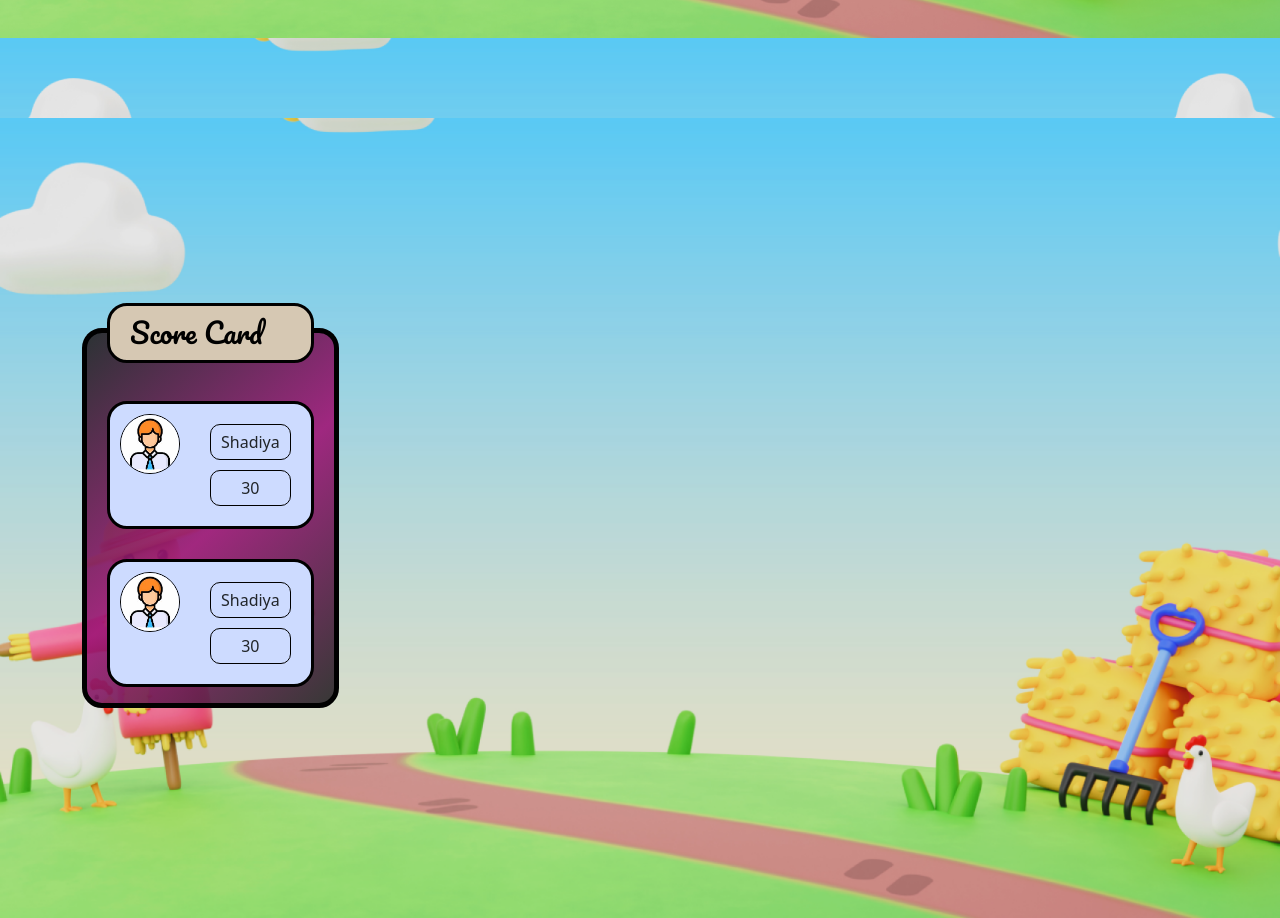
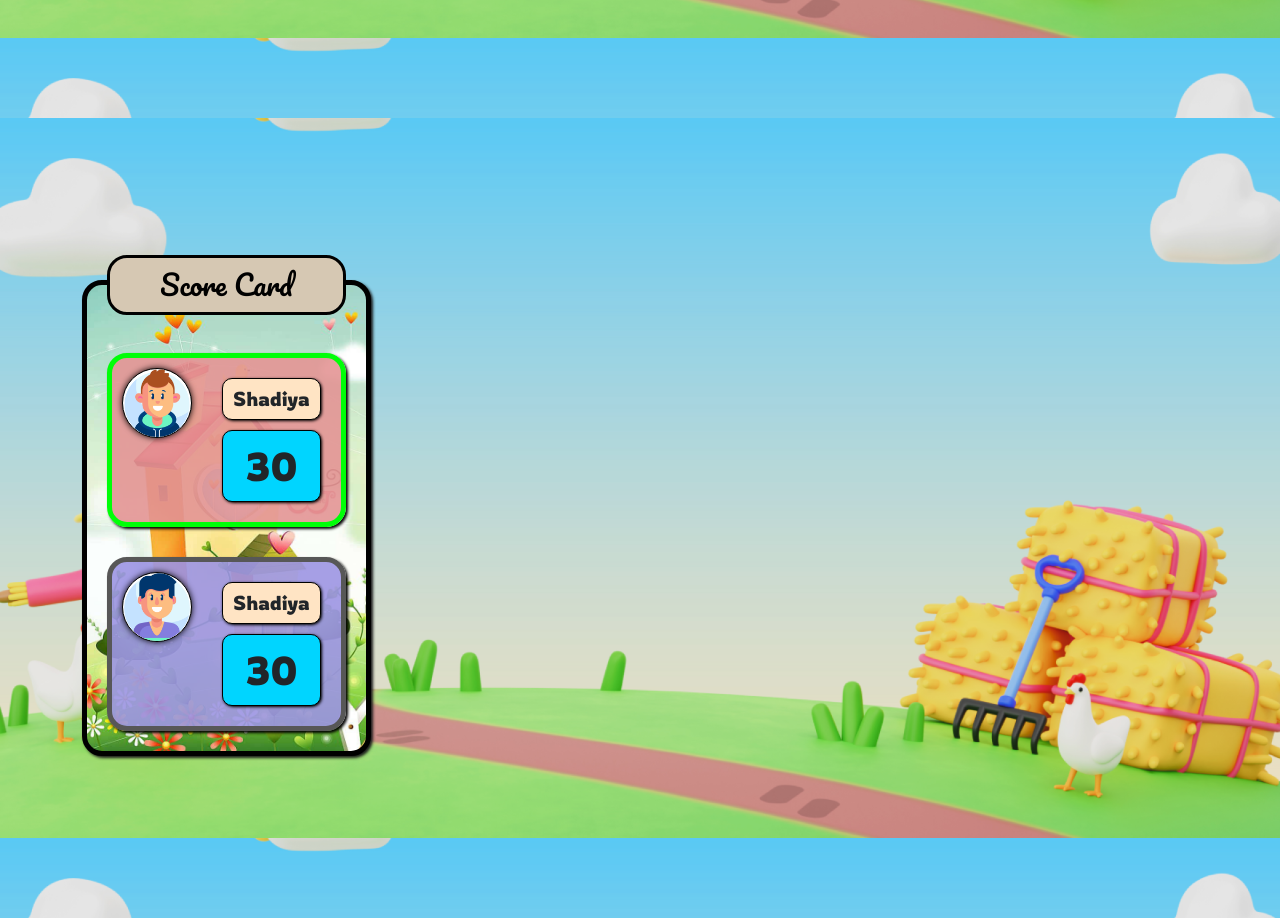
Before and after one commit to Amal911/Flip-It-Card-Game, a website: page pages/game.html in a window 1280 px wide. Shown: the part 682-1600 px from the top of the page. Drawn offline with nearby package versions, Linux system fonts and the light colour scheme.

Commit message:
added styles to live score card

```diff
--- a/pages/game.html
+++ b/pages/game.html
@@ -1,41 +1,59 @@
 <!DOCTYPE html>
 <html lang="en">
   <head>
-    <meta charset="UTF-8">
-    <meta name="viewport" content="width=device-width, initial-scale=1.0">
+    <meta charset="UTF-8" />
+    <meta name="viewport" content="width=device-width, initial-scale=1.0" />
     <title>Game Page</title>
-    <link href="https://cdn.jsdelivr.net/npm/bootstrap@5.3.3/dist/css/bootstrap.min.css" rel="stylesheet" integrity="sha384-QWTKZyjpPEjISv5WaRU9OFeRpok6YctnYmDr5pNlyT2bRjXh0JMhjY6hW+ALEwIH" crossorigin="anonymous">
-    <link rel="stylesheet" href="../styles/game.css">
-
+    <link
+      href="https://cdn.jsdelivr.net/npm/bootstrap@5.3.3/dist/css/bootstrap.min.css"
+      rel="stylesheet"
+      integrity="sha384-QWTKZyjpPEjISv5WaRU9OFeRpok6YctnYmDr5pNlyT2bRjXh0JMhjY6hW+ALEwIH"
+      crossorigin="anonymous"
+    />
+    <link rel="stylesheet" href="../styles/game.css" />
   </head>
   <body>
     <section id="category-section">
-        <div class="d-flex flex-column justify-content-center align-items-center gap-5" id="category-container">
+      <div
+        class="d-flex flex-column justify-content-center align-items-center gap-5"
+        id="category-container"
+      >
         <h1>Select Category</h1>
         <div class="d-flex gap-3">
-                <button class="btn btn-secondary category-btn" value="animals">Animals</button>
-                <button class="btn btn-secondary category-btn" value="fruits">Fruits</button>
-                <button class="btn btn-secondary category-btn" value="flowers">Flowers</button>
+          <button class="btn btn-secondary category-btn" value="animals">
+            Animals
+          </button>
+          <button class="btn btn-secondary category-btn" value="fruits">
+            Fruits
+          </button>
+          <button class="btn btn-secondary category-btn" value="flowers">
+            Flowers
+          </button>
         </div>
       </div>
+    </section>
 
-    </section>
     <section id="game-section">
       <div class="container" id="game-container">
-        <div class="card" id="live-score-card">
+        <div class="card d-flex flex-column" id="live-score-card">
           <h3>Score Card</h3>
-            <div class="player">
-                <div class="player-icon"><img src="../assets/player-icon-1.jpg" alt=""></div>
-                <div class="player-name-score">
-                    <div class="player-name">Shadiya</div>
-                    <div class="player-score">30</div>
+          <div class="player d-flex flex-row text-center" id="player1">
+            <div class="player-icon">
+              <img src="../assets/user-icon-1.png" alt="" />
+            </div>
+            <div class="player-name-score d-flex flex-column">
+              <div class="player-name player-styles">Shadiya</div>
+              <div class="player-score player-styles">30</div>
             </div>
           </div>
-            <div class="player">
-                <div class="player-icon"><img src="../assets/player-icon-1.jpg" alt=""></div>
-                <div class="player-name-score">
-                    <div class="player-name">Shadiya</div>
-                    <div class="player-score">30</div>
+          <div class="player d-flex flex-row text-center" id="player2">
+            <div class="player-icon">
+              <img src="../assets/user-icon-2.png" alt="" />
+            </div>
+            <div class="player-name-score d-flex flex-column">
+              <div class="player-name player-styles">Shadiya</div>
+              <div class="player-score player-styles">30</div>
+            </div>
           </div>
         </div>
         <div class="container" id="cards-container"></div>
@@ -43,8 +61,11 @@
       </div>
     </section>
 
-
-    <script src="https://cdn.jsdelivr.net/npm/bootstrap@5.3.3/dist/js/bootstrap.bundle.min.js" integrity="sha384-YvpcrYf0tY3lHB60NNkmXc5s9fDVZLESaAA55NDzOxhy9GkcIdslK1eN7N6jIeHz" crossorigin="anonymous"></script>
+    <script
+      src="https://cdn.jsdelivr.net/npm/bootstrap@5.3.3/dist/js/bootstrap.bundle.min.js"
+      integrity="sha384-YvpcrYf0tY3lHB60NNkmXc5s9fDVZLESaAA55NDzOxhy9GkcIdslK1eN7N6jIeHz"
+      crossorigin="anonymous"
+    ></script>
     <script type="module" src="../dist/game.js"></script>
   </body>
 </html>
--- a/styles/game.css
+++ b/styles/game.css
@@ -1,13 +1,17 @@
 @import url('https://fonts.googleapis.com/css2?family=Pacifico&display=swap');
+@import url('https://fonts.googleapis.com/css2?family=Rowdies:wght@300;400;700&display=swap');
+
 body {
     margin: 0;
     padding: 0px;
 }
+
+
   #game-section {
     background-image: url("../assets/background-game.png");
     width: 100vw;
     height: 100vh;
-    background-size: cover;
+    background-size: contain;
     /* padding:10px ; */
     display: flex;
     align-items: center;
@@ -17,20 +21,22 @@ body {
   flex-direction: row;
 }
 #game-container #live-score-card{
-  display: flex;
-  flex-direction: column;
   gap: 30px;
   padding: 20px;
-  height: 380px;
+  /* height: ; */
   border-radius: 20px;
   border: 5px solid black;
-  background: rgb(62,62,62);
-  background: linear-gradient(138deg, rgba(33, 33, 33,0.9) 0%, rgba(158, 21, 117,0.9) 52%, rgba(38, 38, 38,0.9) 100%);
+  /* background-color: rgba(255, 208, 253, 0.5); */
+  background-image: url("../assets/background-score-card.jpg");
+  background-size: cover;
+  box-shadow: 2px 2px 3px rgb(27, 27, 27);
+
 }
 #game-container #live-score-card h3{
   margin-top: -50px;
   padding: 10px 20px;
   border-radius: 20px;
+  text-align: center;
   border: 3px solid black;
   background-color: rgb(214, 200, 179);
   color: black;
@@ -38,37 +44,49 @@ body {
 
 }
 #game-container #live-score-card .player{
-  display: flex;
-  flex-direction: row;
   gap: 20px;
   padding: 10px;
   border-radius: 20px;
-  background-color: rgb(205, 219, 255);
-  border: 3px solid black;
+  box-shadow: 2px 2px 3px black;
+}
+#game-container #live-score-card #player1{
+  background-color: rgba(228, 149, 149, 0.9);
+  border: 5px solid rgb(0, 255, 8);
+}
+#game-container #live-score-card #player2{
+  background-color: rgba(157, 149, 228, 0.9);
+  border: 5px solid rgb(87, 87, 87);
 }
 #game-container #live-score-card .player .player-icon img{
-  width: 60px;
+  width: 70px;
   border-radius: 50%;
+  background-color: white;
   border: 1px solid black;
+  box-shadow: 0px 0px 6px black;
 }
 #game-container #live-score-card .player .player-name-score{
-  display: flex;
-  flex-direction: column;
   padding:10px;
   gap: 10px;
 }
-#game-container #live-score-card .player .player-name-score .player-name{
+#game-container #live-score-card .player .player-name-score .player-styles{
   border: 1px solid black;
   padding: 5px 10px;
   text-align: center;
   border-radius: 10px;
+  font-family: "Rowdies", sans-serif;
+  box-shadow: 1px 1px 3px black;
+}
+#game-container #live-score-card .player .player-name-score .player-name{
+  font-size: 20px;
+  background-color: bisque;
 }
 #game-container #live-score-card .player .player-name-score .player-score{
-  border: 1px solid black;
-  padding: 5px 10px;
-  text-align: center;
-  border-radius: 10px;
+  font-size: 40px;
+  background-color: rgb(0, 213, 255);
 }
+
+
+
 
 #cards-container{
     width: 45%;
```
Also changed, not shown: assets/background-score-card.jpg (added), assets/player-icon-1.jpg (deleted), assets/user-icon-1.png (added), assets/user-icon-2.png (added). Lines whose indentation alone changed are shown as unchanged.
